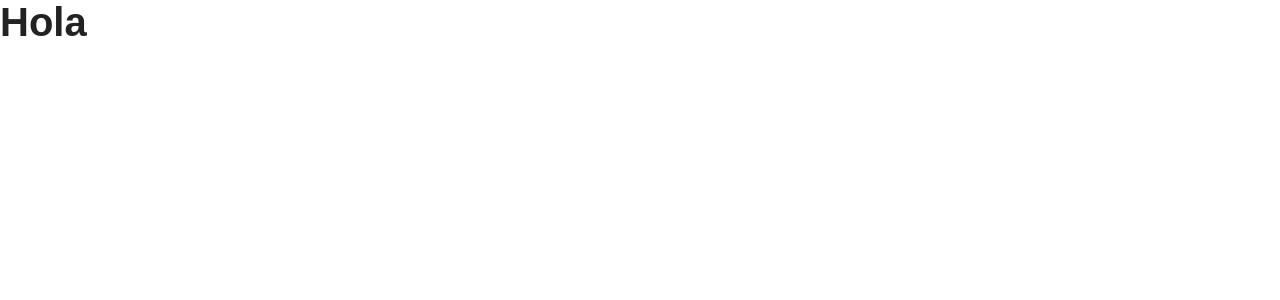
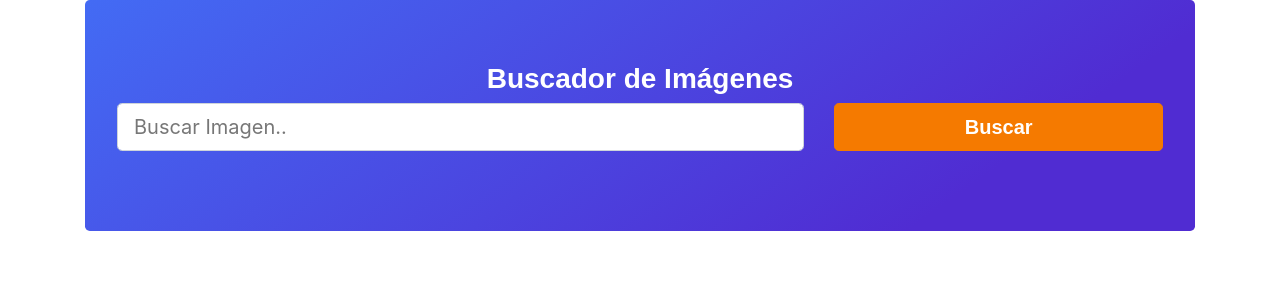
Before and after one commit to maru8605/find-image, a React (Create React App) app: page / in a window 1280 px wide. Shown: the top 300 px of the page. Built offline with nearby package versions, Linux system fonts and the light colour scheme; a web font is replaced by a local one.

Commit message:
Form Component

```diff
--- a/src/App.js
+++ b/src/App.js
@@ -1,9 +1,14 @@
-
+import './app.css'
+import Form from './components/Form';
 
 function App() {
   return (
-    <div>
-      <h1>Hola</h1>
+    <div className='container'>
+      <div className='jumbotron  heading'>
+        <p className='h3 text-center'>Buscador de Imágenes</p>
+
+        <Form/>
+      </div>
     </div>
   );
 }
--- /dev/null
+++ b/src/app.css
@@ -0,0 +1,8 @@
+.heading {
+  background-color: #375ee3;
+  background-image: linear-gradient(145deg, #436bf4 0%, #502cd2 80%);
+  background-size: cover;
+  background-repeat: no-repeat;
+  color: #fff;
+  text-align: center;
+}
--- /dev/null
+++ b/src/components/Form.js
@@ -0,0 +1,26 @@
+import React from 'react'
+
+const Form = () => {
+    return (
+        <form>
+            <div className='row'>
+                <div className='form-group col-md-8'>
+                    <input
+                        type='text'
+                        className='form-control form-control-lg'
+                        placeholder='Buscar Imagen..'
+                    />
+                </div >
+                <div className='form-group col-md-4'>
+                    <input
+                        type='submit'
+                        className='btn btn-lg btn-danger btn-block'
+                        value='Buscar'
+                    />
+                </div>
+            </div>
+        </form>
+    )
+}
+
+export default Form
```
